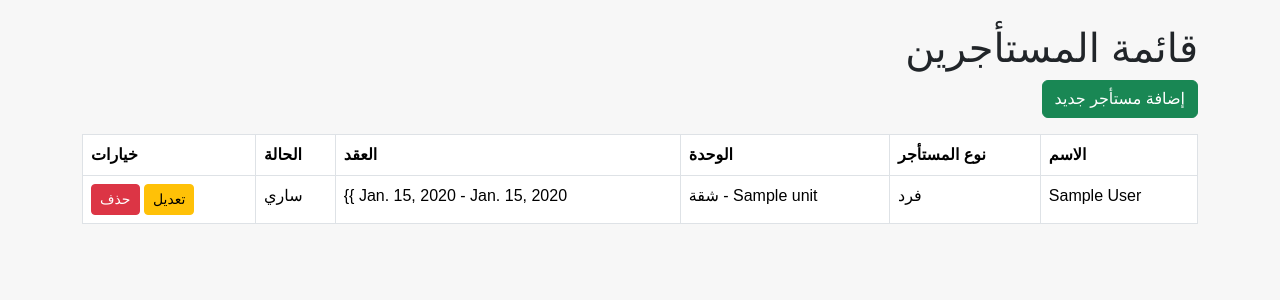
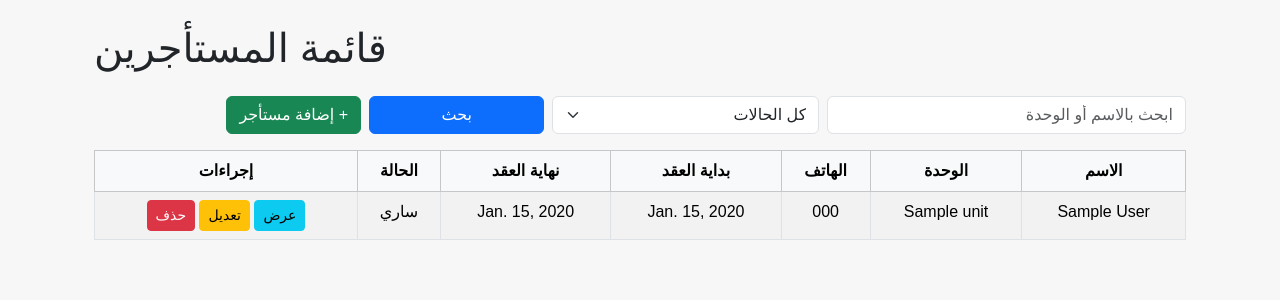
Before and after one commit to alabri0803/rentalmanagement, a Django app: template tenants/templates/tenants/tenant_list.html in a window 1280 px wide. Shown: the part 56-356 px from the top of the page. Run offline with Django 5.2, Linux system fonts and the light colour scheme; the template is opened without the code that fills it: values that come from a table or form of the project are taken from there, others are empty; tables that the repository leaves empty hold one stand-in row (values such as "Sample post").

Commit message:
templates tenant

```diff
--- a/tenants/templates/tenants/tenant_list.html
+++ b/tenants/templates/tenants/tenant_list.html
@@ -1,28 +1,50 @@
-{% extends "base.html" %}
+{% extends "properties/base.html" %}
 {% block title %}المستأجرين{% endblock %}
 {% block content %}
-  <h1>قائمة المستأجرين</h1>
-  <a href="{% url 'tenants:tenant_add' %}" class="btn btn-success mb-3">إضافة مستأجر جديد</a>
-  <table class="table table-bordered text-end">
-    <thead>
+<div class="container mt-4 text-end" dir="rtl">
+  <h1 class="mb-4">قائمة المستأجرين</h1>
+  <form method="get" class="row g-2 mb-3">
+    <div class="col-md-4">
+      <input type="text" name="q" placeholder="ابحث بالاسم أو الوحدة" class="form-control"  value="{{ request.GET.q }}">
+    </div>
+    <div class="col-md-3">
+      <select name="status" class="form-select">
+        <option value="">كل الحالات</option>
+        <option value="ساري" {% if request.GET.status == 'ساري' %}selected{% endif %}>ساري</option>
+        <option value="منتهي" {% if request.GET.status == 'منتهي' %}selected{% endif %}>منتهي</option>
+        <option value="ملغي" {% if request.GET.status == 'ملغي' %}selected{% endif %}>ملغي</option>
+      </select>
+    </div>
+    <div class="col-md-2">
+      <button type="submit" class="btn btn-primary w-100">بحث</button>
+    </div>
+    <div class="col-md-3 text-start">
+      <a href="{% url 'tenants:tenant_add' %}" class="btn btn-success">+ إضافة مستأجر</a>
+    </div>
+  </form>
+  <table class="table table-bordered table-striped text-center">
+    <thead class="table-light">
       <tr>
         <th>الاسم</th>
-        <th>نوع المستأجر</th>
         <th>الوحدة</th>
-        <th>العقد</th>
+        <th>الهاتف</th>
+        <th>بداية العقد</th>
+        <th>نهاية العقد</th>
         <th>الحالة</th>
-        <th>خيارات</th>
+        <th>إجراءات</th>
       </tr>
     </thead>
     <tbody>
       {% for tenant in tenants %}
         <tr>
           <td>{{ tenant.full_name }}</td>
-          <td>{{ tenant.tenant_type }}</td>
-          <td>{{ tenant.unit }}</td>
-          <td>{{ tenant.contract_start }} - {{ tenant.contract_end }} }}</td>
+          <td>{{ tenant.unit.name }}</td>
+          <td>{{ tenant.phone }}</td>
+          <td>{{ tenant.contract_start }}</td>
+          <td>{{ tenant.contract_end }}</td>
           <td>{{ tenant.status }}</td>
           <td>
+            <a href="{% url 'tenants:tenant_detail' tenant.id %}" class="btn btn-info btn-sm">عرض</a>
             <a href="{% url 'tenants:tenant_edit' tenant.id %}" class="btn btn-warning btn-sm">تعديل</a>
             <a href="{% url 'tenants:tenant_delete' tenant.id %}" class="btn btn-danger btn-sm">حذف</a>
           </td>
@@ -34,4 +56,24 @@
       {% endfor %}
     </tbody>
   </table>
+  {% if is_paginated %}
+    <nav class="text-center">
+      <ul class="pagination justify-content-center">
+        {% if page_obj.has_previous %}
+          <li class="page-item">
+            <a class="page-link" href="?page={{ page_obj.previous_page_number }}{% if request.GET.q %}&q={{ request.GET.q }}{% endif %}">السابق</a>
+          </li>
+        {% endif %}
+          <li class="page-item active">
+            <a class="page-link" href="#">{{ page_obj.number }}</a>
+          </li>
+          {% if page_obj.has_next %}
+            <li class="page-item">
+              <a class="page-link" href="?page={{ page_obj.next_page_number }}{% if request.GET.q %}&q={{ request.GET.q }}{% endif %}">التالي</a>
+            </li>
+          {% endif %}
+      </ul>
+    </nav>
+  {% endif %}
+</div>
 {% endblock %}
```
Also changed, not shown: tenants/templates/tenants/detail.html (deleted, +0 -21 lines), tenants/templates/tenants/tenant_confirm_delete.html (added, +13 -0 lines), tenants/templates/tenants/tenant_detail.html (added, +68 -0 lines), tenants/templates/tenants/tenant_form.html (added, +26 -0 lines).
